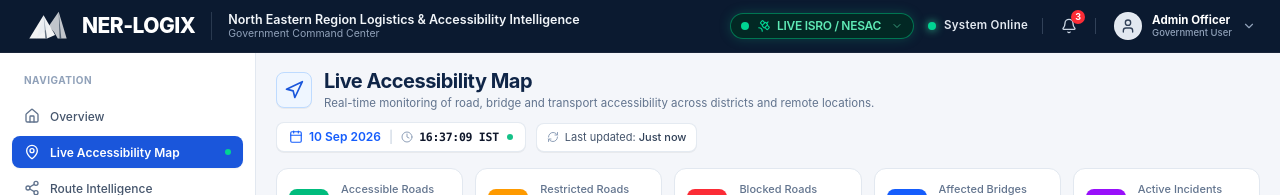
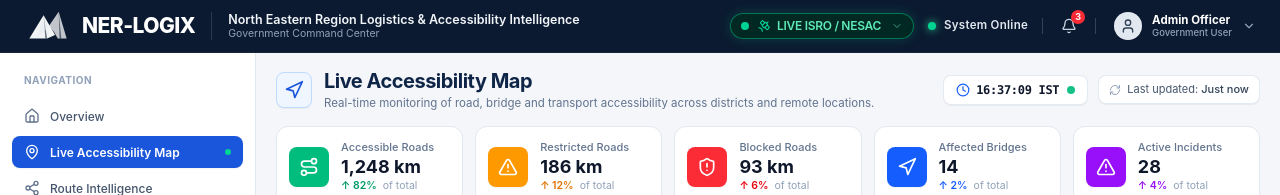
Before and after one commit to gitdevelopers007/NER-LOGIX, a React (Vite) app: page /live-map in a window 1280 px wide. Shown: the top 195 px of the page. Built offline with nearby package versions, Linux system fonts and the light colour scheme; no server answers.

Commit message:
style: display only live ticking time in overview, removing static date

```diff
--- a/src/components/LiveClockBadge.tsx
+++ b/src/components/LiveClockBadge.tsx
@@ -1,5 +1,5 @@
 import React, { useState, useEffect } from 'react';
-import { Calendar, Clock, RefreshCw } from 'lucide-react';
+import { Clock, RefreshCw } from 'lucide-react';
 
 interface LiveClockBadgeProps {
   className?: string;
@@ -12,7 +12,7 @@ export const LiveClockBadge: React.FC<LiveClockBadgeProps> = ({ className = '',
   const [isRefreshing, setIsRefreshing] = useState(false);
 
   useEffect(() => {
-    // Tick every second so the jury can see the clock actively running live
+    // Tick every second so viewers can see the clock actively running live
     const timer = setInterval(() => {
       setCurrentTime(new Date());
     }, 1000);
@@ -32,30 +32,20 @@ export const LiveClockBadge: React.FC<LiveClockBadgeProps> = ({ className = '',
     }, 800);
   };
 
-  // Format date: "10 Sep 2026" (Target Hackathon Day / Current live date)
-  // Let's compute date formatted as 10 Sep 2026 or today's date
   const pad = (n: number) => n.toString().padStart(2, '0');
   const hours = pad(currentTime.getHours());
   const minutes = pad(currentTime.getMinutes());
   const seconds = pad(currentTime.getSeconds());
   const timeString = `${hours}:${minutes}:${seconds} IST`;
 
-  // Date format: 10 Sep 2026
-  const dateString = '10 Sep 2026';
-
   return (
     <div className={`flex items-center gap-2.5 text-xs text-slate-500 flex-wrap ${className}`}>
-      {/* Live Date & Ticking Time Badge */}
+      {/* Live Ticking Time Badge */}
       <div className="flex items-center gap-2 font-medium text-slate-700 bg-white border border-slate-200/90 px-3 py-1.5 rounded-lg shadow-2xs hover:border-slate-300 transition-colors">
-        <div className="flex items-center gap-1.5 text-blue-600 font-semibold">
-          <Calendar className="w-3.5 h-3.5" />
-          <span>{dateString}</span>
-        </div>
-        <span className="text-slate-300">|</span>
-        <div className="flex items-center gap-1.5 font-mono text-slate-800 text-[11.5px]">
-          <Clock className="w-3 h-3 text-slate-400" />
+        <div className="flex items-center gap-1.5 font-mono text-slate-800 text-xs">
+          <Clock className="w-3.5 h-3.5 text-blue-600" />
           <span className="font-bold tracking-tight text-slate-900">{timeString}</span>
-          <span className="w-1.5 h-1.5 rounded-full bg-emerald-500 animate-pulse ml-0.5"></span>
+          <span className="w-2 h-2 rounded-full bg-emerald-500 animate-pulse ml-0.5"></span>
         </div>
       </div>
 
```
